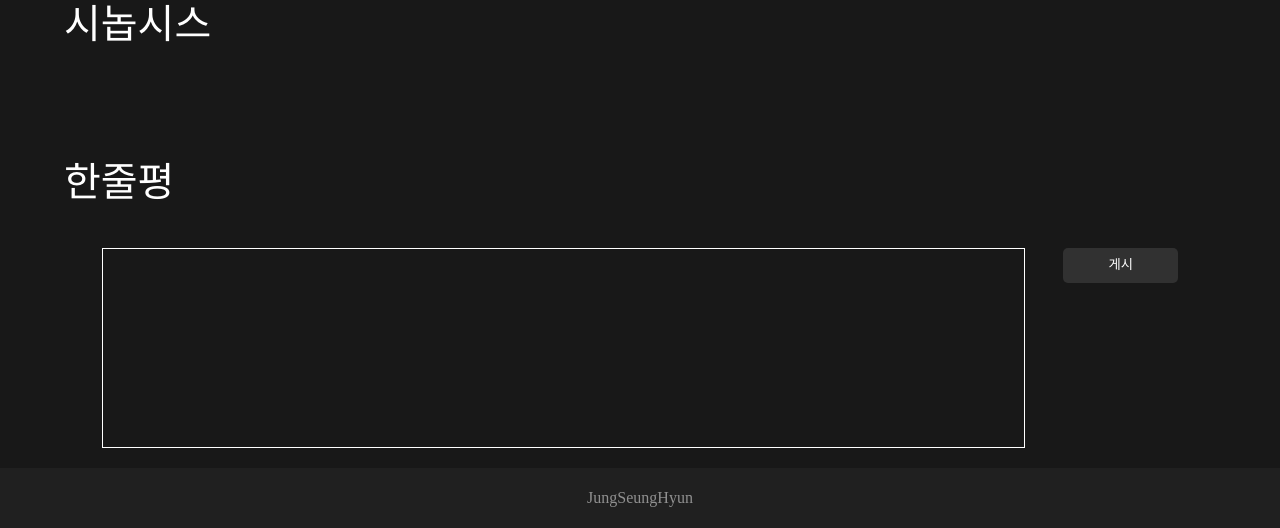
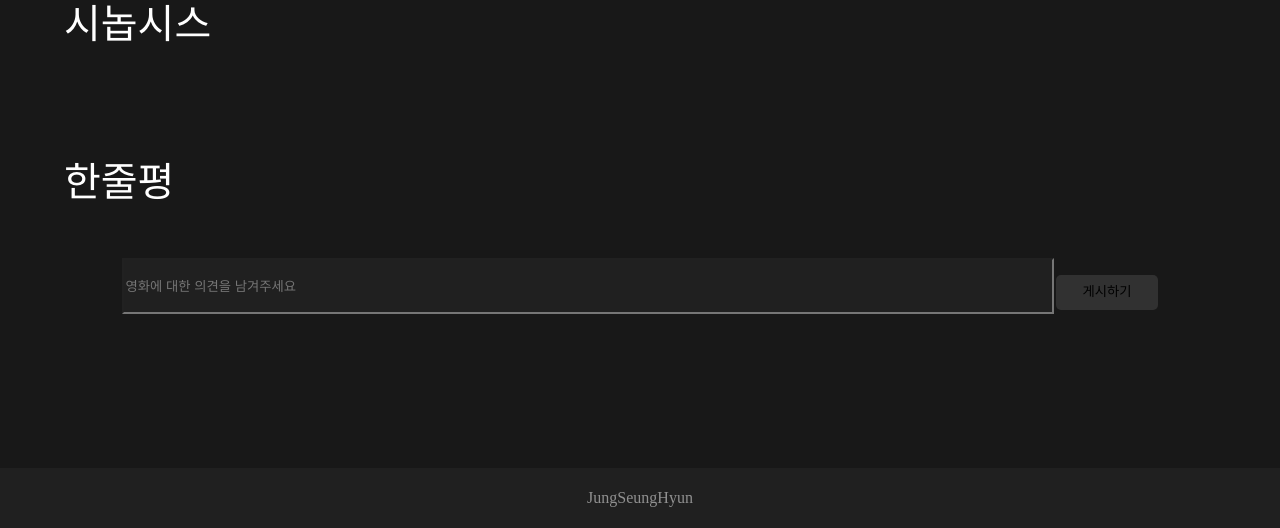
Before and after one commit to herrakam/FINDA, a Flask app: page /detail in a window 1280 px wide. Shown: the part 928-1456 px from the top of the page. Run offline with Flask 2, Linux system fonts and the light colour scheme; data that the repository does not hold is empty; some libraries are stand-ins or nearby versions.

Commit message:
댓굴기능 구현 완료

```diff
--- a/app.py
+++ b/app.py
@@ -34,6 +34,7 @@ def post_db():
    platformname_receive = request.form.getlist('platformName_give[]')
    iconurl_receive = request.form.getlist('iconUrl_give[]')
    desc_receive = request.form['desc_give']
+   # reviews_receive = request.form.getlist('reviews_give[]')
 
    doc = {
        'poster': poster_receive,
@@ -80,7 +81,12 @@ def get_recommend_data():
     }).skip(n_skip).limit(size_receive))
     return jsonify({'result': 'success', 'data': recommend_list, 'total': total})
 
-
+@app.route('/review', methods=['POST'])
+def write_review():
+    review_receive = request.form['review_give']
+    title_receive = request.form['title_give']
+    db.movie.update({'title':title_receive},{'$push' : {'reviews':review_receive}})
+    return jsonify({'result': 'success', 'msg': '리뷰가 성공적으로 작성되었습니다.'})
 
 
 
--- a/templates/detail.html
+++ b/templates/detail.html
@@ -153,20 +153,65 @@
     min-height: 200px;
     /*border: 1px solid white;*/
     display: flex;
-    justify-content: space-evenly;
+    flex-direction: column;
+    align-items: center;
+
   }
   .commentWrap{
-    width:80%;
-    min-height: 180px;
-    border: 1px solid white;
+    width:90%;
+    /*height: 100px;*/
+    /*border: 1px solid white;*/
+    display: flex;
+    justify-content: space-between;
+    padding-top: 10px;
+    margin: 0 0 20px 0;
+  }
+  .inputcomment{
+    width:90%;
+    height: 50px;
+    /*border: 1px solid white;*/
+    margin: 0 10px 0 0;
+    /*box-shadow: 0 0 3px white;*/
+
+    color: white;
+    /*padding: 5px 0 0 5px*/
+  }
+  .commentplace{
+    width:100%;
+    height: 50px;
+    background: #202020;
+    color: white;
+
+  }
+  .btnwrap{
+    width:10%;
+    height: 50px;
+    display: grid;
+    align-items: end;
+    /*border: 1px solid white;*/
+    margin: 2px 0 0 0;
   }
   .commentBtn{
-    width:10%;
+    width:100%;
     height: 35px;
     background:#313131;
     line-height: 50%;
     border: none;
     border-radius: 5px;
+  }
+  .reviews-box{
+    margin: 30px 0 0 0;
+    width: 90%;
+    /*border: 1px solid white;*/
+    display: grid;
+    place-content: start start;
+    grid-auto-columns: 1fr;
+    grid-gap: 10px;
+  }
+  .reviewline{
+    width:100%;
+    border-bottom: 2px solid white;
+    margin:5px 0 5px 0;
   }
   .bgposter{
     width:100%;
@@ -228,16 +273,24 @@
 </div>
 <div class="review">한줄평</div>
 <div class="bottomWrap">
-  <div class="commentWrap"></div>
-  <button class="commentBtn">게시</button>
+  <div class="commentWrap">
+    <div class="inputcomment">
+      <input type="text" placeholder="영화에 대한 의견을 남겨주세요" class="commentplace">
+    </div>
+    <div class="btnwrap">
+      <button class="commentBtn" onclick="makeReview()">게시하기</button>
+    </div>
+  </div>
+  <div class="reviews-box"></div>
 </div>
 {% endblock %}
 {% block script %}
 <script>
-  let search = new URL(location.href).searchParams.get('search')
-  console.log(search)
+  const search = new URL(location.href).searchParams.get('search')
+  // console.log(search)
   $(document).ready(function () {
     getSearchedInfo()
+    showReview()
   })
   function getSearchedInfo(){
 
@@ -250,7 +303,7 @@
       success: function (response) {
         if (response["result"] == "success") {
           let row = response['data'][0]
-          console.log(row)
+          // console.log(row)
           let poster = row['poster']
           let title = row['title']
           let year = row['year']
@@ -258,6 +311,7 @@
           let genre = row['genre']
           let actor = row['actor']
           let desc = row['desc']
+          let reviews = row['reviews']
           let iconurl = row['iconurl']
           let platformname = row['platformname']
           let posterTemp = ` <img class="poster" src="${poster}">`
@@ -282,8 +336,7 @@
             }
           }
           for (let i = 0; i < platformname.length; i++) {
-            console.log(iconurl)
-            console.log("is it work?")
+            // console.log(iconurl)
             let temp = `<div class="platformInfo">
                            <div class="platformIcon">
                             <img src="${iconurl[i]}">
@@ -293,6 +346,38 @@
             $('.platformDetailWrap').append(temp)
           }
           $('.story').text(`${desc}`)
+          for (let i = 0; i < reviews.length; i++) {
+            let review = reviews[i]
+            let tempHtml = `<div class="reviewline">
+                        ${review}
+                   </div>`;
+            $(".reviews-box").append(tempHtml);
+          }
+
+        }
+      }
+    })
+  }
+  function makeReview() {
+    let review = $('.commentplace').val()
+    let title = search
+    console.log(title)
+    if(review === ''){
+      alert('내용을 입력해주세요')
+      $('.commentplace').focus()
+      return
+    }
+    $.ajax({
+      type: "POST",
+      url:  "/review",
+      data: {
+        'review_give' : review,
+        'title_give' : title
+      },
+      success: function (response) {
+        if (response["result"] == "success") {
+          alert(response["msg"] );
+          window.location.reload();
         }
       }
     })
--- a/templates/scraping.html
+++ b/templates/scraping.html
@@ -109,6 +109,7 @@
                     let iconUrl=[];
                     let platformProto = []
                     let iconProto = []
+                    // let reviews = ['댓글 시험용']
                     for (let i = 0; i < credits.length; i++) {
                         let role = credits[i]['role']
                         if (role === "DIRECTOR"){
@@ -160,10 +161,9 @@
                             'director_give':director,
                             'genre_give':genre,
                             'actor_give':actor,
-                            'platformName_give':platformName,
                             'iconUrl_give':iconUrl,
-                            'desc_give':desc
-
+                            'desc_give':desc,
+                            // 'reviews_give':reviews
                         },
                         success: function (response) {
                             if (response["result"] == "success") {
```
Also changed, not shown: README.md.
